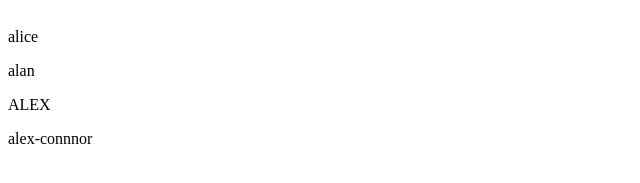
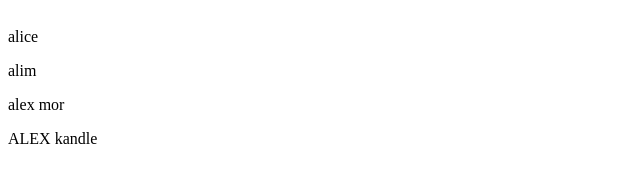
Before and after one commit to thasneem9/fullstackopen, a React (Vite) app in the folder part2/: page / in a window 1280 px wide. Shown: the part 257-440 px from the top of the page, without its empty margins (0-640 px from the left). Built offline with nearby package versions, Linux system fonts and the light colour scheme; data requests are answered from the project's data file.

Commit message:
paert2b-ex:2.11 contacts json

```diff
--- a/part2/db.json
+++ b/part2/db.json
@@ -1,27 +1,16 @@
 {
-    "notes":[
-    {"id":1,
-    "content":"jane doe",
-    "important":true},
-
-    {"id":2,
-    "content":"abcdefg",
-    "important":true},
-    {
-      "id": 3,
-      "content": "Browser can execute only JavaScript",
-      "important": false
-    },
-    {
-      "id": 4,
-      "content": "GET and POST are the most important methods of HTTP protocol",
-      "important": true
-    },
-     {
-      "id": 5,
-      "content": "Gajsh uhkwls jkash methods of HTTP protocol",
-      "important": true
-    }
-
+    "contacts":[
+        {"id":1,
+        "name":"alice",
+        "important":true},
+        {"id":2,
+        "name":"alim",
+        "important":false},
+        {"id":3,
+        "name":"alex mor",
+        "important":false},
+        {"id":4,
+        "name":"ALEX kandle",
+        "important":false}
     ]
 }
--- a/part2/src/App.jsx
+++ b/part2/src/App.jsx
@@ -1,53 +1,32 @@
 import { useState ,useEffect} from "react"
-import SearchFilter from "./components/SearchFIlter"
+import SearchFilter from "./components/SearchFilter"
 import AddContactForm from "./components/AddContactForm"
 import DisplayContacts from "./components/DisplayContacts"
 import axios from 'axios'
+import dbcontacts from '../db.json'
 const App=()=>{
 
+
+const [contacts,setContacts]=useState([dbcontacts.contacts])
+
+
 useEffect(()=>{
-  const promise=axios.get('http://localhost:3001/notes')
+  const promise=axios.get('http://localhost:3001/contacts') //shud be name of the json
   promise.then(response=>{
     console.log(response.data)
-
-  })
+    setContacts(response.data)
+      })
 },[])
-
-
-
-
-const [contacts,setContacts]=useState([
-  {'name':'alice','important':true,'number':9876543456789},
-  {'name':'alan','important':false,'number':12346666},
-  {'name':'ALEX','important':false,'number':4516728},
-  {'name':'alex-connnor','important':false,'number':718928732}
-])
-
-const [showImp,setShowImp]=useState(false)
-
-
-const handleShowImp=(e)=>{
-    e.preventDefault()
-  setShowImp(!showImp)
-}
-
-
-
-
-
 
 
 
 
   return(<>
   <h1>pb</h1>
-  <SearchFilter contacts={contacts}/>
+
+    <SearchFilter contacts={contacts}/>
    <AddContactForm contacts={contacts} setContacts={setContacts}/>
-
-     <button onClick={handleShowImp}>{showImp?'show all':'show important contacts'}</button>
-   <DisplayContacts contacts={contacts} showImp={showImp}/>
-
-
+   <DisplayContacts contacts={contacts}/>
 
 
   </>)
--- a/part2/src/components/DisplayContacts.jsx
+++ b/part2/src/components/DisplayContacts.jsx
@@ -1,8 +1,16 @@
+import { useState } from "react"
 
 
-const DisplayContacts=({contacts,showImp})=>{
+
+const DisplayContacts=({contacts})=>{
+    const [showImp,setShowImp]=useState(false)
+const handleShowImp=(e)=>{
+    e.preventDefault()
+  setShowImp(!showImp)
+}
 
     return(<>
+         <button onClick={handleShowImp}>{showImp?'show all':'show important contacts'}</button>
      <h1>cntcss:</h1>
   {showImp?contacts.filter(c=>c.important===true).map((c,i)=>(<p key={i}>{c.name}</p>)):contacts.map((c,i)=>(<p key={i}>{c.name}</p>))}
 
--- a/part2/src/components/SearchFIlter.jsx
+++ b/part2/src/components/SearchFilter.jsx
@@ -3,7 +3,7 @@ import { useState } from "react"
 const SearchFilter=({contacts})=>{
 const [searchItem,setSearchItem]=useState('')
 
-
+console.log("contacts props",contacts)
     return(<>
       {/*search/filter contacts */}
   <label>Search contact:<input type='text' value={searchItem} onChange={(e)=>setSearchItem(e.target.value)}/></label>
```
